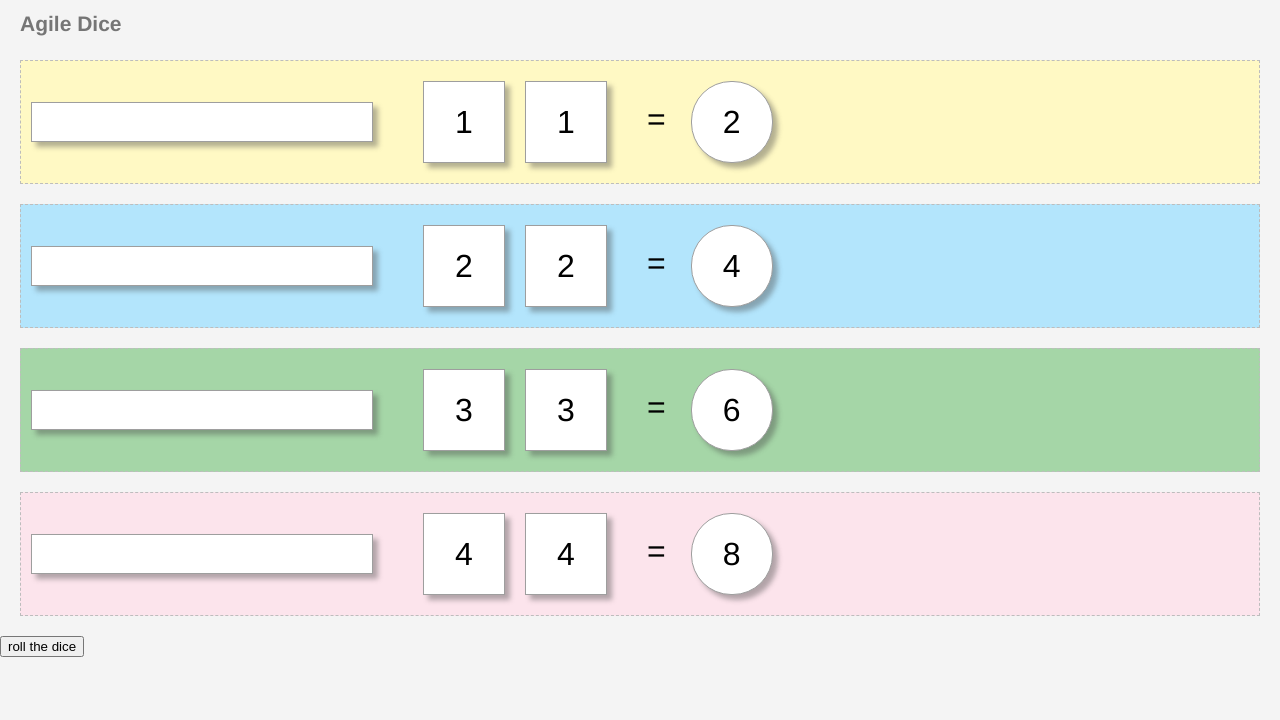
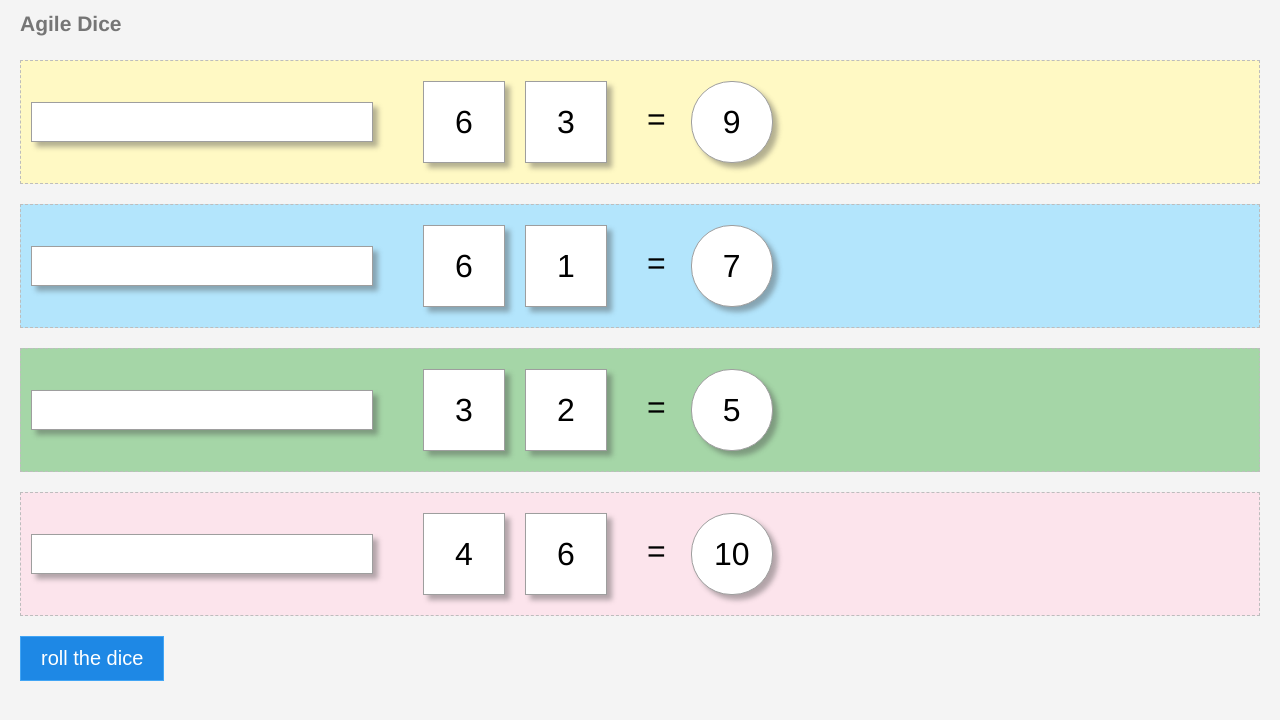
Before and after one commit to hughmandeville/agiledice, a React app in the folder v2/: page / in a window 1280 px wide. Built offline with nearby package versions, Linux system fonts and the light colour scheme.

Commit message:
created GetDiceValues button

```diff
--- a/v2/public/index.html
+++ b/v2/public/index.html
@@ -5,16 +5,13 @@
     <link rel="icon" href="%PUBLIC_URL%/favicon.ico" />
     <meta name="viewport" content="width=device-width, initial-scale=1" />
     <meta name="theme-color" content="#000000" />
-    <meta
-      name="description"
-      content="Web site created using create-react-app"
-    />
+    <meta name="description" content="Agile Dice" />
     <link rel="apple-touch-icon" href="%PUBLIC_URL%/logo192.png" />
     <link rel="manifest" href="%PUBLIC_URL%/manifest.json" />
     <title>Agile Dice</title>
   </head>
   <body>
-    <nav id="nav">Agile Dice</nav>
+    <nav id="nav"><a href="/">Agile Dice</a></nav>
     <div id="board"></div>
   </body>
 </html>
--- a/v2/src/DiceRows.js
+++ b/v2/src/DiceRows.js
@@ -1,42 +1,18 @@
 import React, { useState } from "react";
 import DiceRow from "./DiceRow";
-
-// dice values
-const initDiceRows = [
-  [1, 1],
-  [2, 2],
-  [3, 3],
-  [4, 4],
-];
+import { RollDiceButton, GetDiceValues } from "./RollDiceButton";
 
 function DiceRows() {
-  const [diceRows, setDiceRows] = useState(initDiceRows);
+  const [diceRows, setDiceRows] = useState(GetDiceValues());
 
   return (
     <>
       {diceRows.map((n, i) => (
         <DiceRow id={i} row={n} key={"row-" + i} />
       ))}
-      <input
-        type="button"
-        id="button_roll"
-        value="roll the dice"
-        onClick={() => RollDice(setDiceRows)}
-      />
+      <RollDiceButton setDiceRows={setDiceRows} />
     </>
   );
 }
 
-const rolledDice = [
-  [3, 1],
-  [5, 1],
-  [3, 5],
-  [2, 4],
-];
-
-function RollDice(setDiceRows) {
-  console.log("IN: RollDice");
-  setDiceRows(rolledDice);
-}
-
 export default DiceRows;
--- a/v2/src/RollDiceButton.js
+++ b/v2/src/RollDiceButton.js
@@ -1,9 +1,11 @@
 import React from "react";
 import "./RollDiceButton.css";
 
-const sides = 6; // number of sides to the dice
+const numRows = 4; // number of rows
+const numDice = 2; // number of dice per row
+const numSides = 6; // number of sides on the dice
 
-function RollDiceButton({ setDiceRows }) {
+export function RollDiceButton({ setDiceRows }) {
   return (
     <input
       type="button"
@@ -14,15 +16,17 @@ function RollDiceButton({ setDiceRows }) {
   );
 }
 function RollDice(setDiceRows) {
+  setDiceRows(GetDiceValues);
+}
+
+export function GetDiceValues() {
   let rolledDice = [];
-  for (let i = 0; i < 4; i++) {
+  for (let i = 0; i < numRows; i++) {
     let row = [];
-    for (let j = 0; j < 2; j++) {
-      row[j] = Math.floor(Math.random() * sides) + 1;
+    for (let j = 0; j < numDice; j++) {
+      row[j] = Math.floor(Math.random() * numSides) + 1;
     }
     rolledDice[i] = row;
   }
-  setDiceRows(rolledDice);
+  return rolledDice;
 }
-
-export default RollDiceButton;
```
